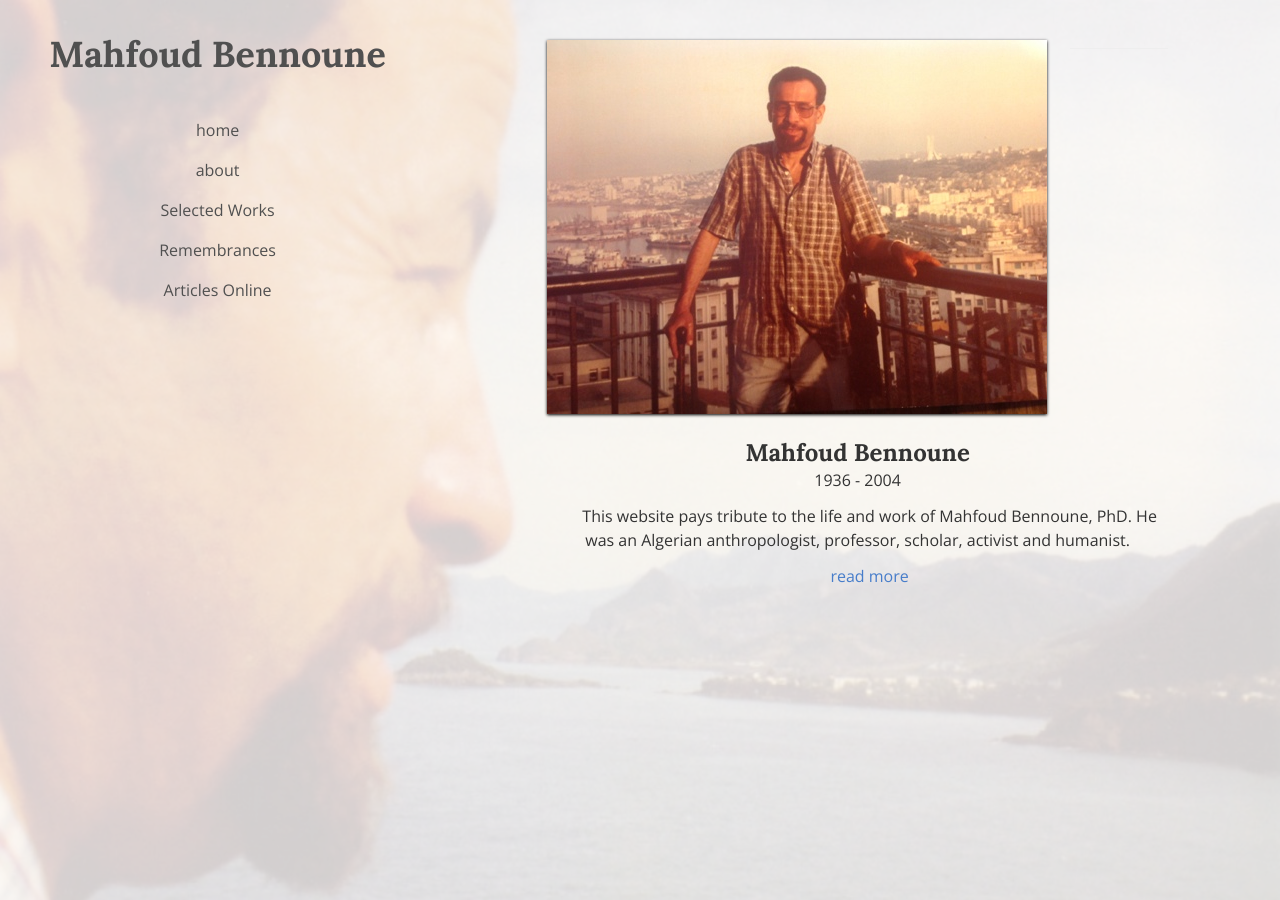
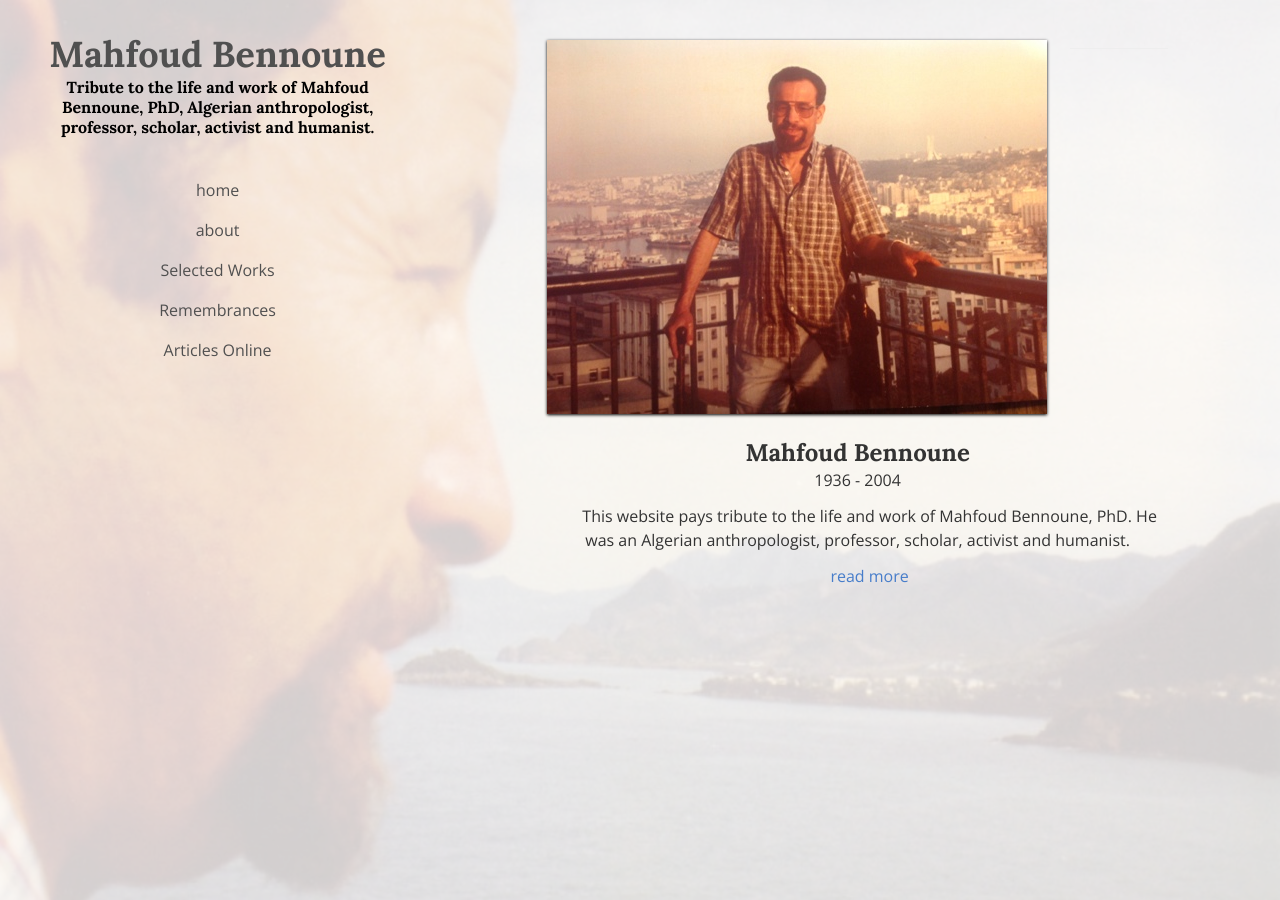
Before and after one commit to sonnetmedia/mahfoudbennoune.com, a Jekyll site: the page built from _pages/home.md, in a window 1280 px wide. Built offline with Jekyll 4.4.1, drawn with Linux system fonts in a browser that asks for light colours; nearby versions of some CDN libraries.

Commit message:
add description

```diff
--- a/_config.yml
+++ b/_config.yml
@@ -1,6 +1,6 @@
 url: http://www.mahfoudbennoune.com
 sitename: 'Mahfoud Bennoune'
-description: ''
+description: 'Tribute to the life and work of Mahfoud Bennoune, PhD, Algerian anthropologist, professor, scholar, activist and humanist.'
 # do not include  https://github.com/...
 repo: 'budparr/jekyll-starter'
 branch: master
--- a/_includes/nav/nav-side-left.html
+++ b/_includes/nav/nav-side-left.html
@@ -1,6 +1,6 @@
-<aside class="sidebar-left">
-  <h1><a href="{{site.baseurl}}">{{site.sitename}}</a></h1>
-  <p>{{site.description}}</p>
+<aside class="sidebar-left" style="padding:2em;">
+  <h1 style="color:black;"><a href="{{site.baseurl}}">{{site.sitename}}</a></h1>
+  <h6 style="color:black;">{{site.description}}</h6>
   <hr />
   {% include nav/navigation.html %}
   <hr />
```
